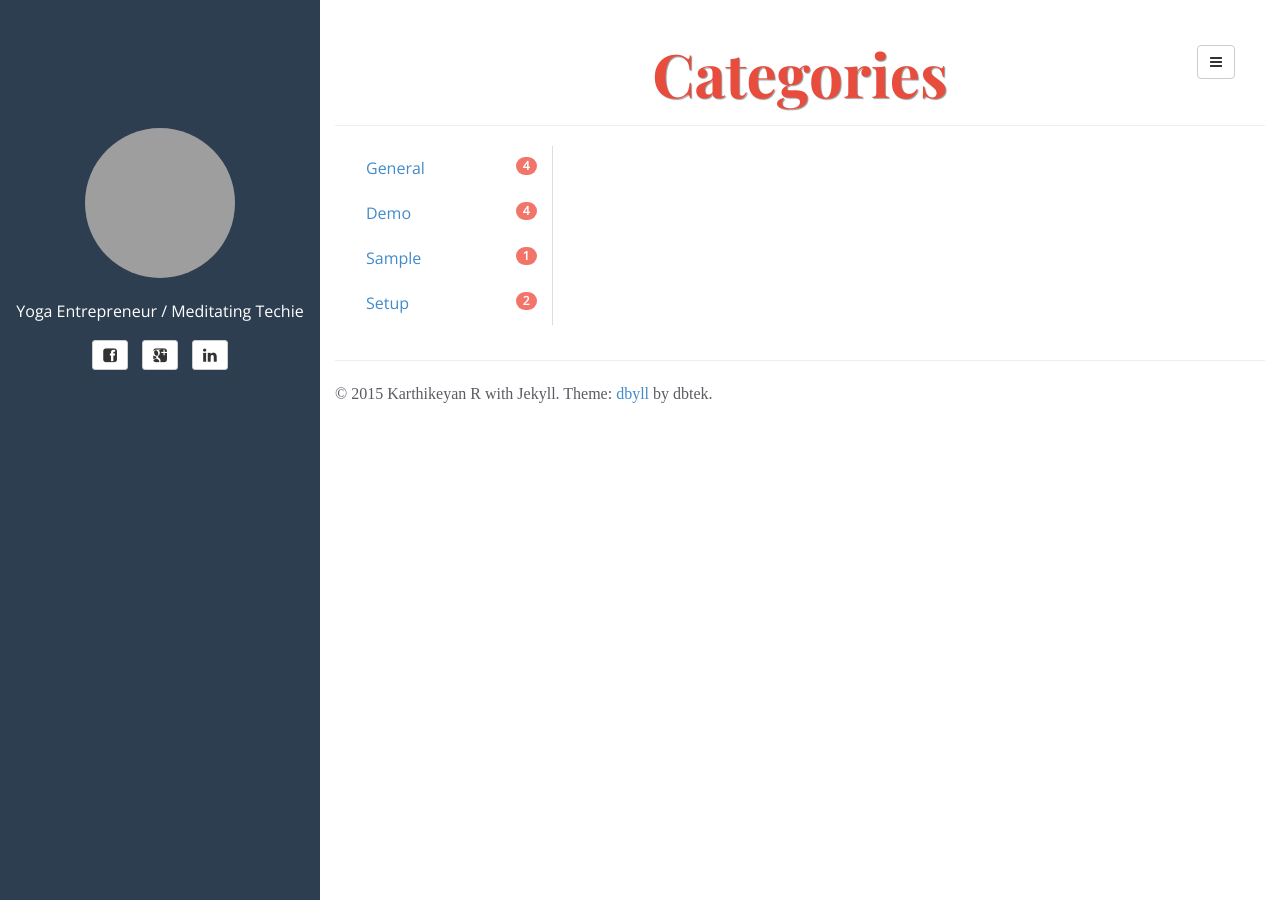
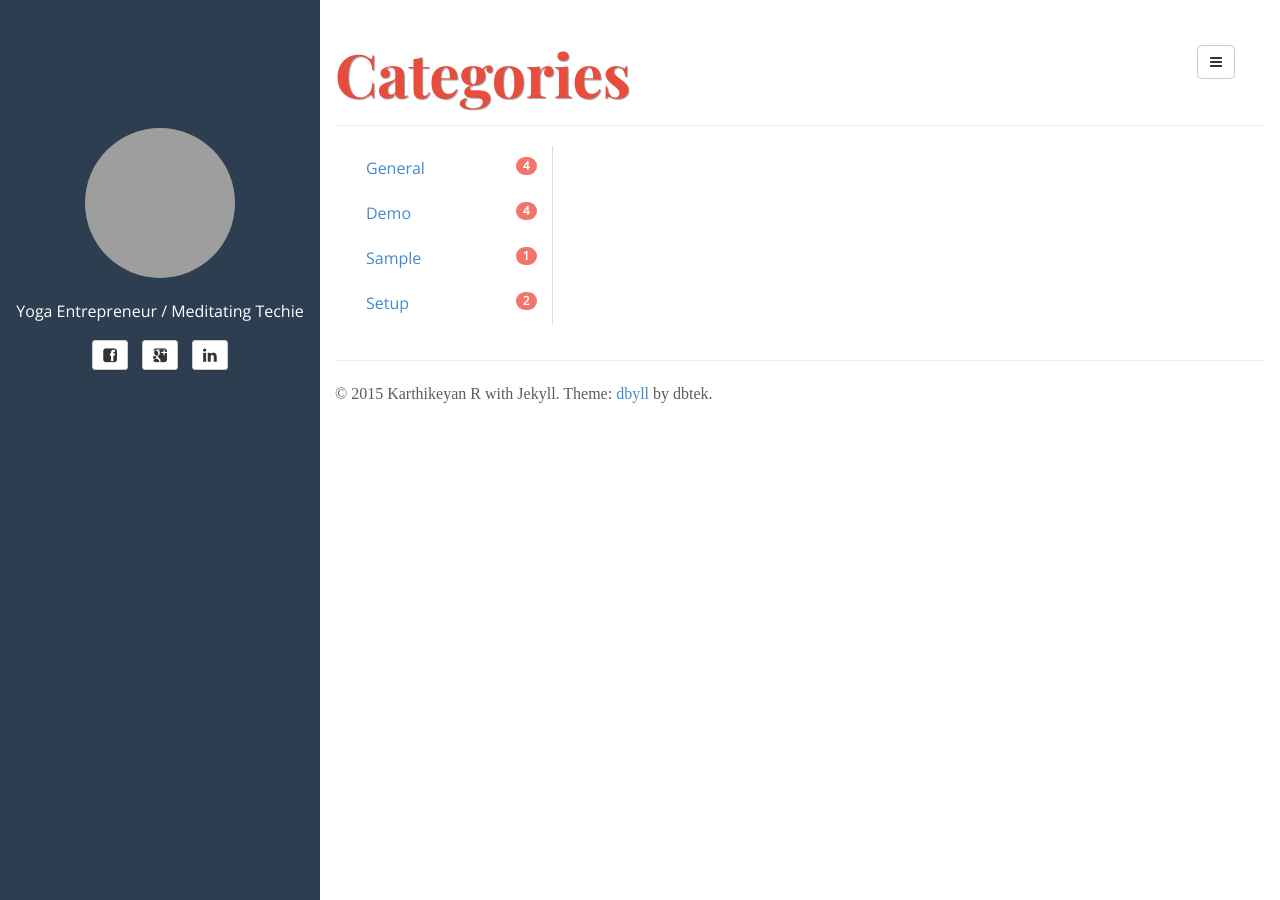
Before and after one commit to ramnathk/krkme, a Jekyll site: the page built from categories.html, in a window 1280 px wide. Built offline with Jekyll 4.4.1, drawn with Linux system fonts in a browser that asks for light colours; some web fonts are replaced; grey boxes are pictures that could not be loaded.

Commit message:
Update style.css

```diff
--- a/assets/css/style.css
+++ b/assets/css/style.css
@@ -116,7 +116,8 @@
 article img { max-width: 100%; }
 
 h1,h2,h3,h4,h5,h6 { font-family: 'Playfair Display', serif;  font-weight: 700;}
-h1 { font-size: 6rem; text-align: center; }
+entry-title, h1 { font-size: 6rem;}
+entry-title { text-align: center; }
 h2 { font-size: 3rem;}
 h2 { font-size: 2.4rem;}
 article.home h1,
```
